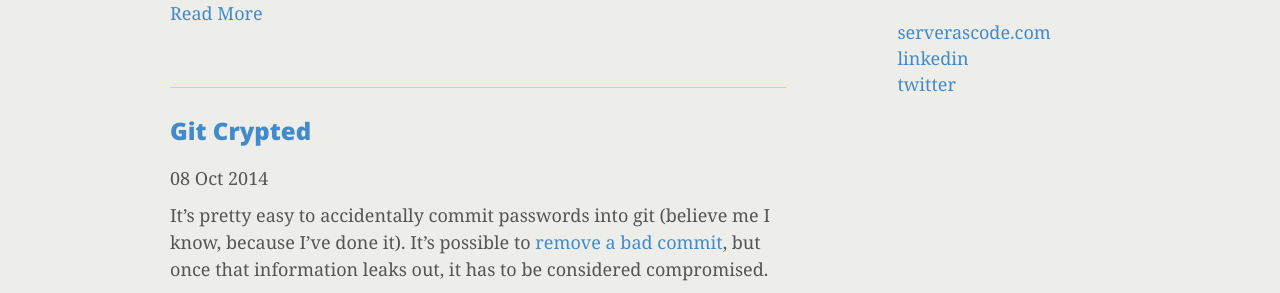
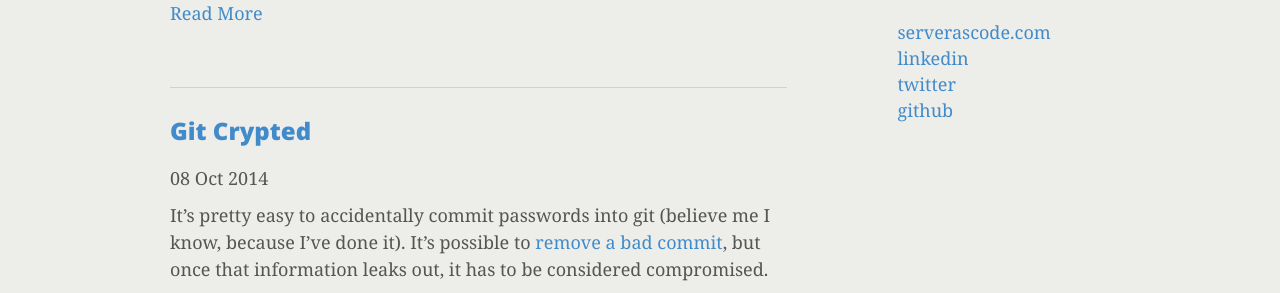
Before and after one commit to flatsec/flatsec.github.io, a Jekyll site: the page built from index.html, in a window 1280 px wide. Shown: the part 428-721 px from the top of the page. Built offline with Jekyll 4.4.1, drawn with Linux system fonts in a browser that asks for light colours; nearby versions of some CDN libraries; Markdown is read by kramdown in place of the engine named in the settings; the list of posts is cut into pages by our own code.

Commit message:
add github

```diff
--- a/_includes/sidebar.html
+++ b/_includes/sidebar.html
@@ -23,6 +23,7 @@ need to get this working on post pages: https://github.com/ghiculescu/jekyll-tab
       <li><a href="http://serverascode.com">serverascode.com</a></li>
       <li><a href="https://www.linkedin.com/profile/view?id=338312700">linkedin</a></li>
       <li><a href="https://twitter.com/ccollicutt">twitter</li>
+      <li><a href="https://github.com/ccollicutt">github</a></li>
 
     </ol>
   </div>
```
